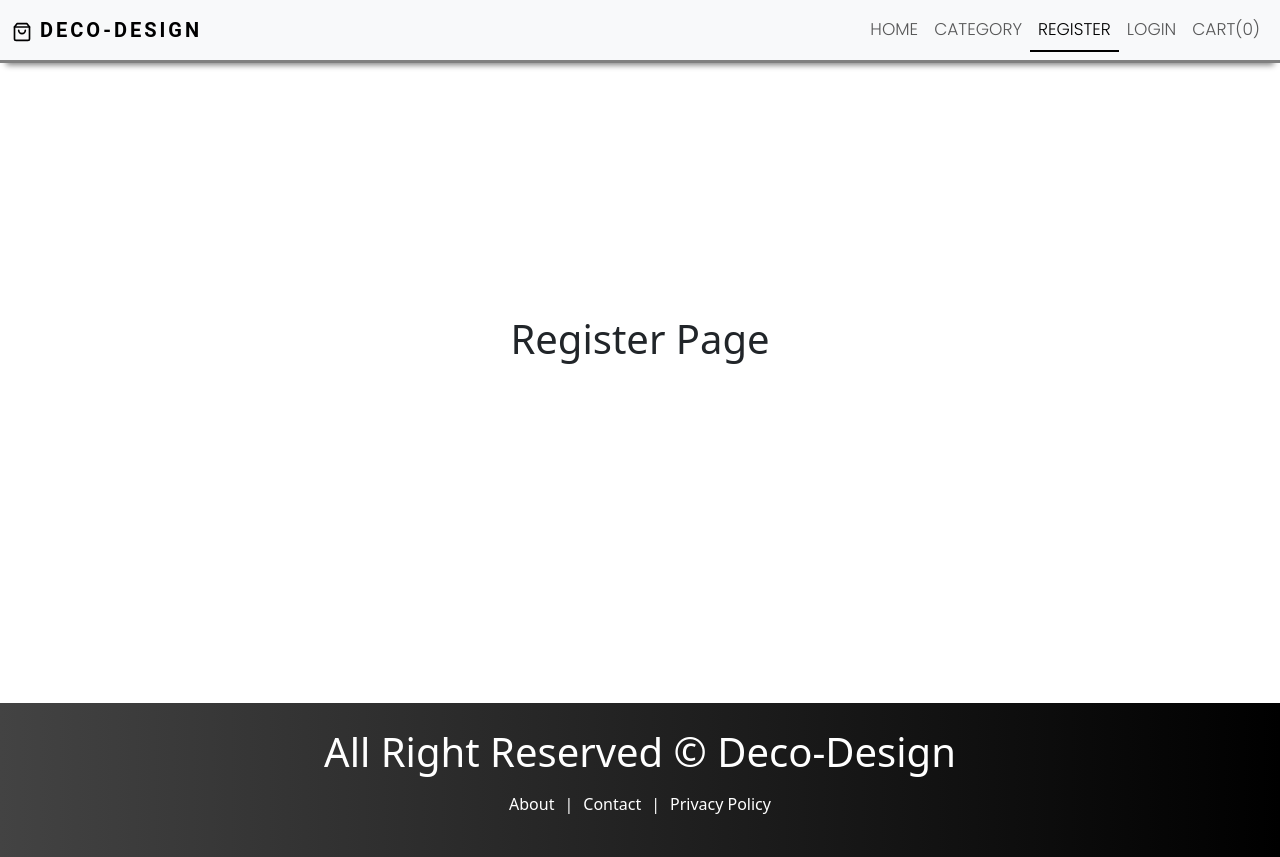
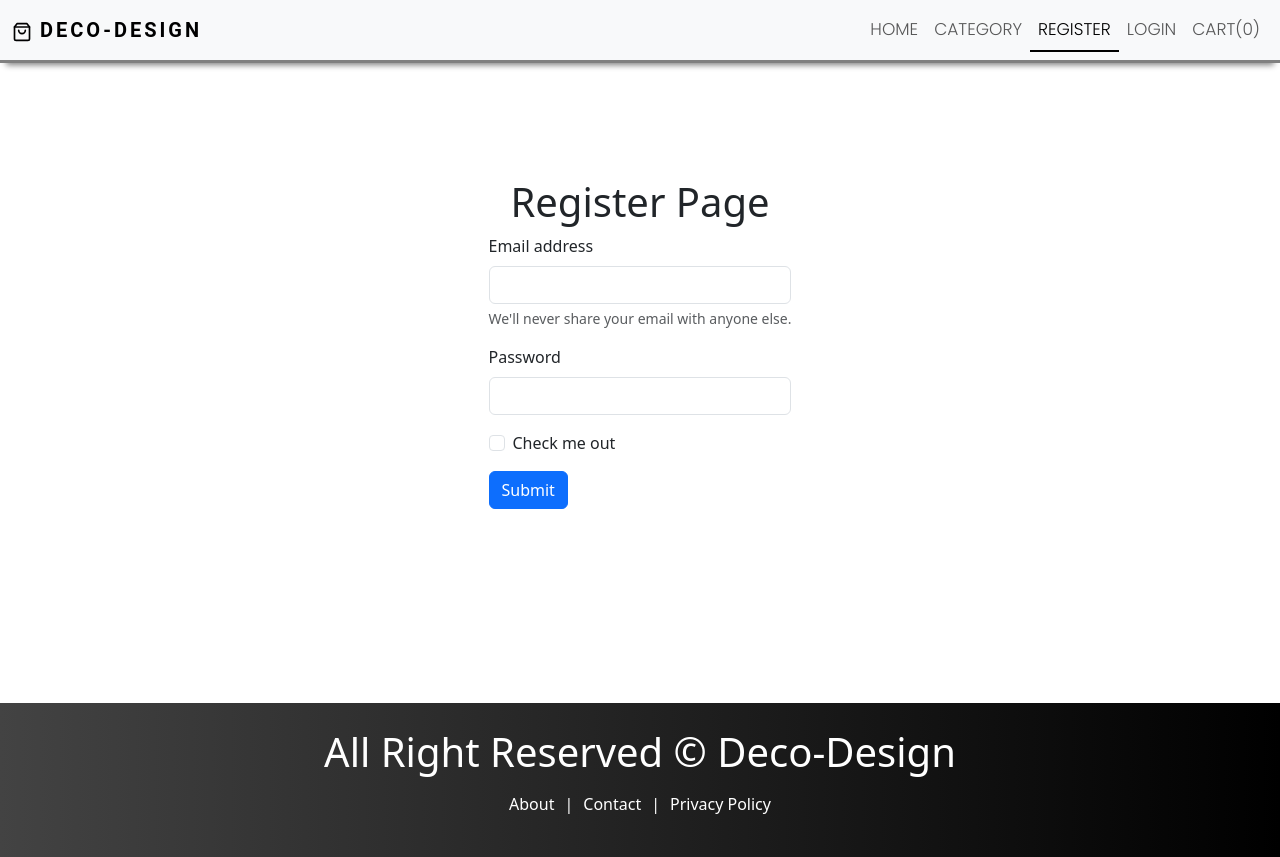
Before and after one commit to capmahin/Deco-Desgin-app, a React (Create React App) app in the folder client/: page /register in a window 1280 px wide. Built offline with nearby package versions, Linux system fonts and the light colour scheme; the HTML template or start-up script is replaced by a standard one.

Commit message:
add form in Register

```diff
--- a/client/src/pages/Auth/Register.js
+++ b/client/src/pages/Auth/Register.js
@@ -6,6 +6,23 @@ const Register = () => {
     <Layout title={"Register - Deco Design"}>
       <div className="register">
         <h1>Register Page</h1>
+        <form>
+  <div className="mb-3">
+    <label htmlFor="exampleInputEmail1" className="form-label">Email address</label>
+    <input type="email" className="form-control" id="exampleInputEmail1" aria-describedby="emailHelp" />
+    <div id="emailHelp" className="form-text">We'll never share your email with anyone else.</div>
+  </div>
+  <div className="mb-3">
+    <label htmlFor="exampleInputPassword1" className="form-label">Password</label>
+    <input type="password" className="form-control" id="exampleInputPassword1" />
+  </div>
+  <div className="mb-3 form-check">
+    <input type="checkbox" className="form-check-input" id="exampleCheck1" />
+    <label className="form-check-label" htmlFor="exampleCheck1">Check me out</label>
+  </div>
+  <button type="submit" className="btn btn-primary">Submit</button>
+</form>
+
       </div>
     </Layout>
   )
```
